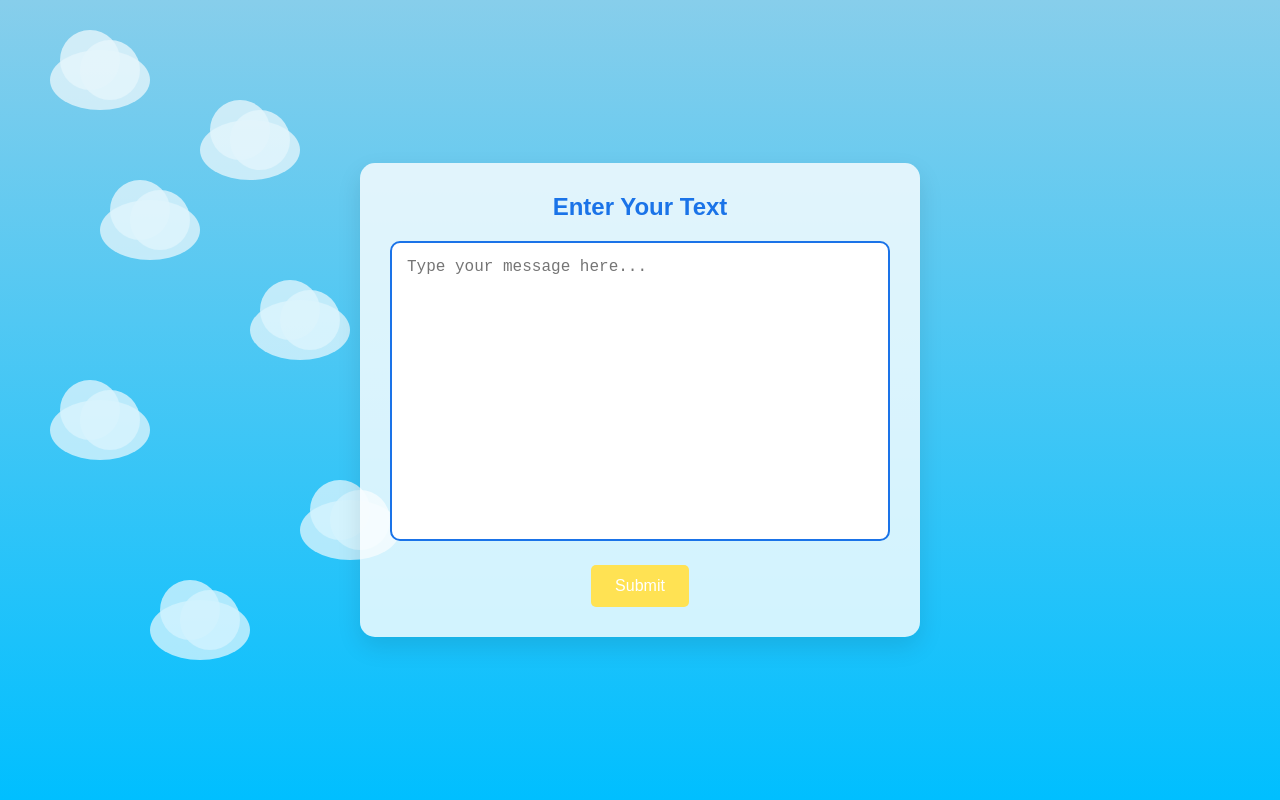
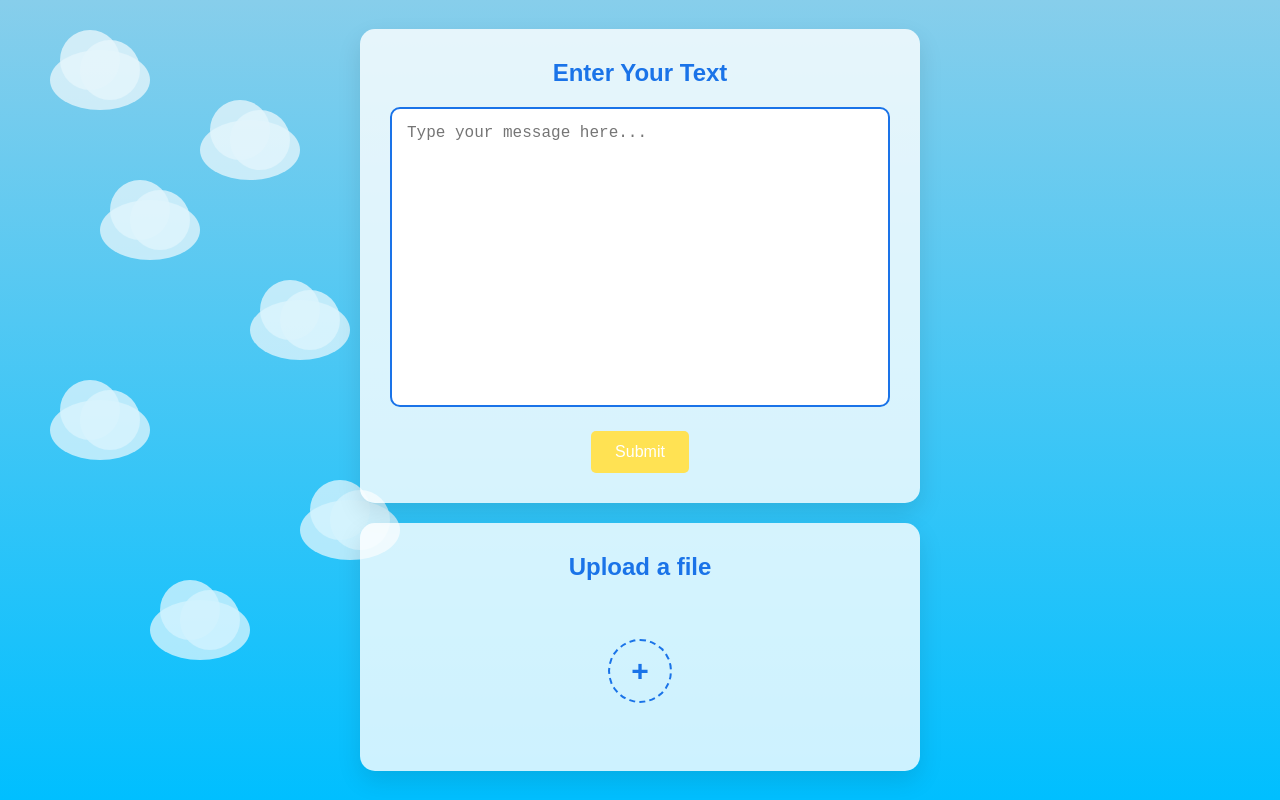
Before and after one commit to Alfred-Folashade/Smart-Flashcard-Generator, a React (Create React App) app in the folder Smart-Flashcard-Generator/Frontend/my-react-app/: page / in a window 1280 px wide. Built offline with nearby package versions, Linux system fonts and the light colour scheme.

Commit message:
Added file upload button in frontend

```diff
--- a/Smart-Flashcard-Generator/Frontend/my-react-app/src/pages/Home.js
+++ b/Smart-Flashcard-Generator/Frontend/my-react-app/src/pages/Home.js
@@ -54,6 +54,43 @@ const Home = () => {
                     <button className={styles.submitButton}>Submit</button>
                 </form>
             </div>
+            <div className={styles.textBoxContainer} style={{marginTop: "20px"}}>
+                <h2 className={styles.textBoxTitle}>Upload a file</h2>
+                <div style={{height: "140px", display: "flex", justifyContent: "center", alignItems: "center"}}>
+                    <div
+                        style={{
+                            width: "60px",
+                            height: "60px",
+                            borderRadius: "50%",
+                            border: "2px dashed #1a73e8",
+                            display: "flex",
+                            justifyContent: "center",
+                            alignItems: "center",
+                            cursor: "pointer",
+                            transition: "all 0.3s ease",
+                            backgroundColor: "transparent"
+                        }}
+                        onMouseOver={(e) => {
+                            e.currentTarget.style.backgroundColor = "rgba(26, 115, 232, 0.1)";
+                            e.currentTarget.style.border = "2px solid #1a73e8";
+                            e.currentTarget.style.transform = "scale(1.05)";
+                        }}
+                        onMouseOut={(e) => {
+                            e.currentTarget.style.backgroundColor = "transparent";
+                            e.currentTarget.style.border = "2px dashed #1a73e8";
+                            e.currentTarget.style.transform = "scale(1)";
+                        }}
+                    >
+                        <div style={{
+                            fontSize: "30px",
+                            color: "#1a73e8",
+                            fontWeight: "bold",
+                            lineHeight: "1",
+                            transition: "all 0.3s ease"
+                        }}>+</div>
+                    </div>
+                </div>
+            </div>
         </div>
     )
   }
--- a/Smart-Flashcard-Generator/Frontend/my-react-app/src/pages/Home.module.css
+++ b/Smart-Flashcard-Generator/Frontend/my-react-app/src/pages/Home.module.css
@@ -5,6 +5,7 @@
   background: linear-gradient(to bottom, #87CEEB, #00BFFF);
   overflow: hidden;
   display: flex;
+  flex-direction: column;
   justify-content: center;
   align-items: center;
 }
@@ -19,6 +20,8 @@
   text-align: center;
   z-index: 10;
 }
+
+
 
 .textBoxTitle {
   margin: 0 0 20px 0;
```
Also changed, not shown: 1 other file (tests, documents, lock files or other folders).
